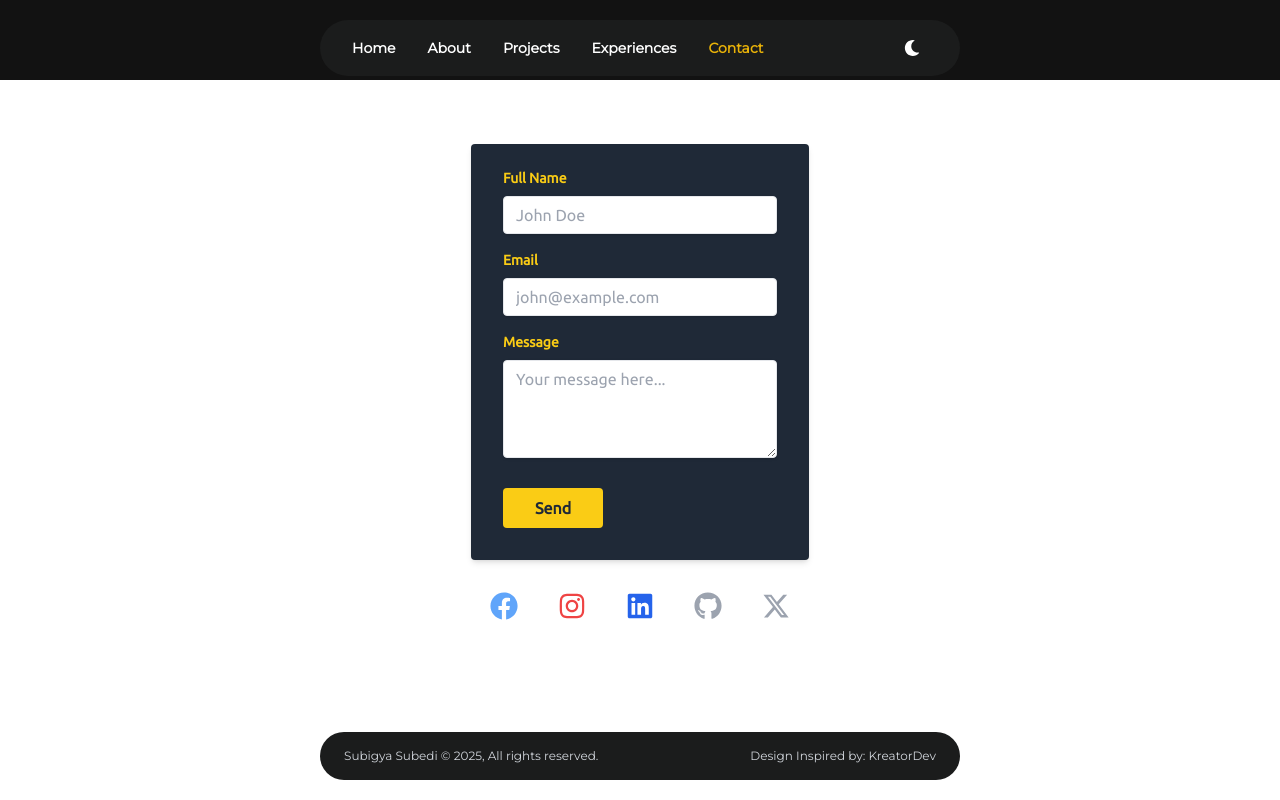
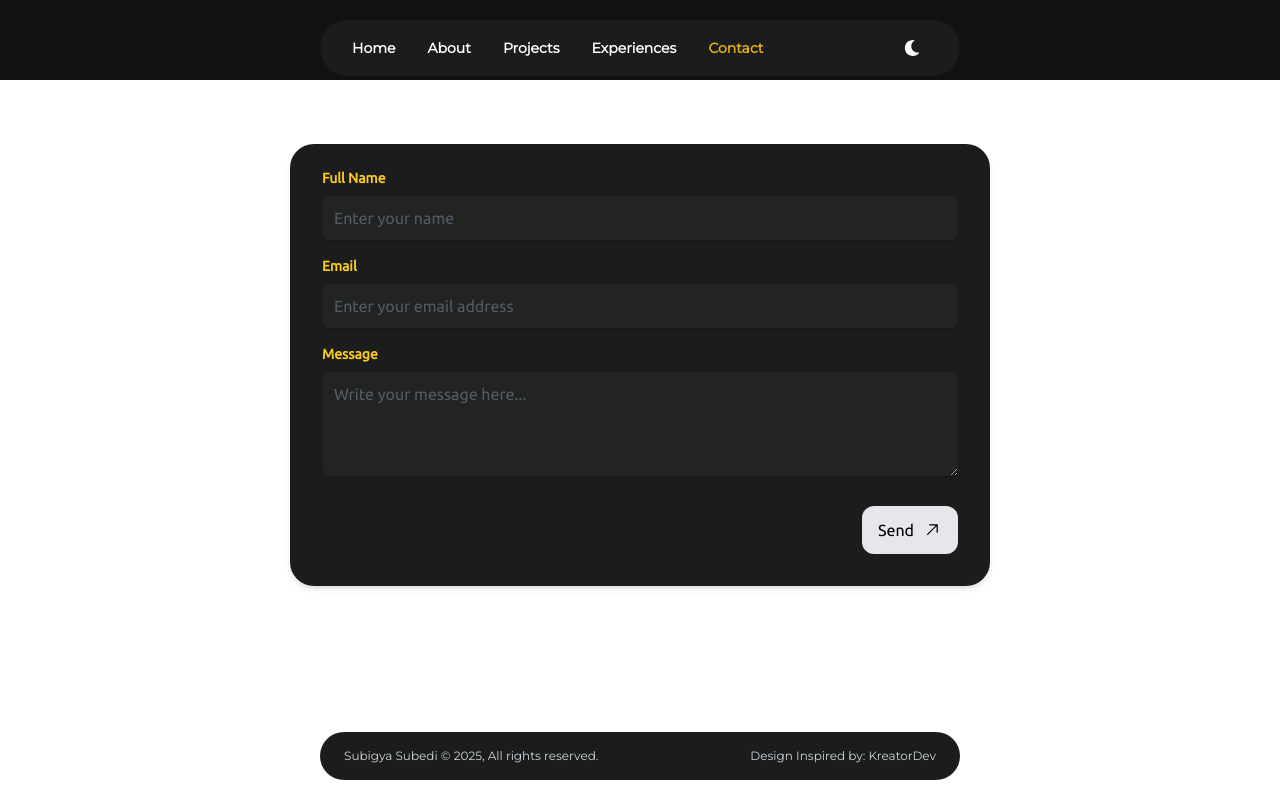
Before and after one commit to subigya-js/subigyasubedi.com.np, a Next.js app: page /contact in a window 1280 px wide. Built offline with nearby package versions, Linux system fonts and the light colour scheme.

Commit message:
feat: update Contact component styling and form placeholders; remove social media links

```diff
--- a/app/components/Contact.tsx
+++ b/app/components/Contact.tsx
@@ -1,7 +1,6 @@
-import React, { useState, useRef, FormEvent } from "react";
 import emailjs from "emailjs-com";
-import { FaFacebook, FaInstagram, FaLinkedin, FaGithub } from "react-icons/fa";
-import { FaXTwitter } from "react-icons/fa6";
+import React, { FormEvent, useRef, useState } from "react";
+import { GoArrowUpRight } from "react-icons/go";
 
 const Contact: React.FC = () => {
   const form = useRef<HTMLFormElement>(null);
@@ -64,11 +63,11 @@ const Contact: React.FC = () => {
   };
 
   return (
-    <div className="w-full max-w-md mx-auto">
+    <div className="">
       <form
         ref={form}
         onSubmit={handleSubmit}
-        className="bg-gray-800 shadow-md rounded px-8 pt-6 pb-8 mb-4"
+        className="bg-[#1b1c1c] w-[700px] max-w-3xl shadow-md rounded-3xl px-8 pt-6 pb-8 mb-4"
       >
         <div className="mb-4">
           <label
@@ -78,10 +77,10 @@ const Contact: React.FC = () => {
             Full Name
           </label>
           <input
-            className="shadow appearance-none border rounded w-full py-2 px-3 text-gray-700 leading-tight focus:outline-none focus:shadow-outline"
+            className="shadow appearance-none border rounded-lg w-full py-3 px-3 bg-neutral-400/5 border-none focus:ring-1 focus:ring-gray-600 text-gray-300 placeholder:text-gray-500/70 leading-tight focus:outline-none focus:shadow-outline"
             id="name"
             type="text"
-            placeholder="John Doe"
+            placeholder="Enter your name"
             name="name"
             value={formData.name}
             onChange={handleChange}
@@ -97,10 +96,10 @@ const Contact: React.FC = () => {
             Email
           </label>
           <input
-            className="shadow appearance-none border rounded w-full py-2 px-3 text-gray-700 leading-tight focus:outline-none focus:shadow-outline"
+            className="shadow appearance-none border rounded-lg w-full py-3 px-3 bg-neutral-400/5 border-none focus:ring-1 focus:ring-gray-600 text-gray-300 placeholder:text-gray-500/70 leading-tight focus:outline-none focus:shadow-outline"
             id="email"
             type="email"
-            placeholder="john@example.com"
+            placeholder="Enter your email address"
             name="email"
             value={formData.email}
             onChange={handleChange}
@@ -116,9 +115,9 @@ const Contact: React.FC = () => {
             Message
           </label>
           <textarea
-            className="shadow appearance-none border rounded w-full py-2 px-3 text-gray-700 leading-tight focus:outline-none focus:shadow-outline"
+            className="shadow appearance-none border rounded-lg w-full py-3 px-3 bg-neutral-400/5 border-none focus:ring-1 focus:ring-gray-600 text-gray-300 placeholder:text-gray-500/70 leading-tight focus:outline-none focus:shadow-outline min-h-24 max-h-36"
             id="message"
-            placeholder="Your message here..."
+            placeholder="Write your message here..."
             name="message"
             value={formData.message}
             onChange={handleChange}
@@ -126,19 +125,19 @@ const Contact: React.FC = () => {
             rows={4}
           ></textarea>
         </div>
-        <div className="flex items-center justify-between">
+        <div className="flex items-center justify-end">
           <button
-            className="bg-yellow-400 hover:bg-yellow-500 text-gray-800 font-bold py-2 px-8 rounded focus:outline-none focus:shadow-outline"
+            className="flex items-center gap-2 bg-gray-200 hover:bg-gray-200/80 hover:scale-105 duration-200 w-fit text-black px-4 py-3 rounded-xl text-md"
             type="submit"
             disabled={isSubmitting}
           >
-            {isSubmitting ? "Sending..." : "Send"}
+            {isSubmitting ? "Sending..." : `Send`} <GoArrowUpRight size={20} />
           </button>
           {submitMessage && (
             <p
               className={`text-sm italic ${submitMessage.includes("successfully")
-                  ? "text-green-500"
-                  : "text-red-500"
+                ? "text-green-500"
+                : "text-red-500"
                 }`}
             >
               {submitMessage}
@@ -146,52 +145,6 @@ const Contact: React.FC = () => {
           )}
         </div>
       </form>
-
-      <div className="mt-8 text-center">
-        <div className="flex justify-center space-x-10">
-          <a
-            href="https://www.facebook.com/subigya.jsx"
-            target="_blank"
-            rel="noopener noreferrer"
-            className="text-blue-400 transition-transform duration-300 ease-in-out transform hover:scale-125"
-          >
-            <FaFacebook size={28} />
-          </a>
-          <a
-            href="https://www.instagram.com/subedi.js/"
-            target="_blank"
-            rel="noopener noreferrer"
-            className="text-red-500 transition-transform duration-300 ease-in-out transform hover:scale-125"
-          >
-            <FaInstagram size={28} />
-          </a>
-          <a
-            href="https://www.linkedin.com/in/subigya-js/"
-            target="_blank"
-            rel="noopener noreferrer"
-            className="text-blue-600 transition-transform duration-300 ease-in-out transform hover:scale-125"
-          >
-            <FaLinkedin size={28} />
-          </a>
-          <a
-            href="https://github.com/subigya-js"
-            target="_blank"
-            rel="noopener noreferrer"
-            className="text-gray-400 transition-transform duration-300 ease-in-out transform hover:scale-125"
-          >
-            <FaGithub size={28} />
-          </a>
-
-          <a
-            href="https://x.com/subigya_js"
-            target="_blank"
-            rel="noopener noreferrer"
-            className="text-gray-400 transition-transform duration-300 ease-in-out transform hover:scale-125"
-          >
-            <FaXTwitter size={28} />
-          </a>
-        </div>
-      </div>
     </div>
   );
 };
```
